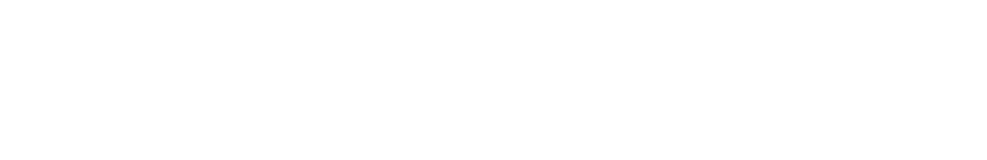
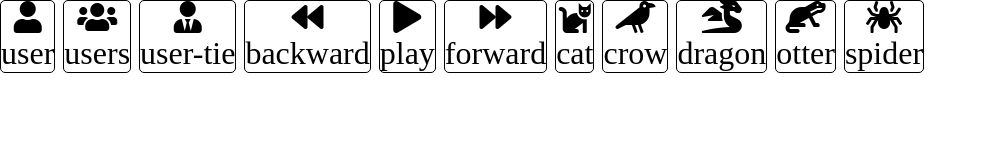
Before and after one commit to simonebresci/js-es6-icons, a plain HTML site: page index.html in a window 1280 px wide. Shown: the whole page, without its empty margins (0-987 px from the left). Drawn offline with Linux system fonts and the light colour scheme.

Commit message:
milestone 1 grafica

```diff
--- a/css/style.css
+++ b/css/style.css
@@ -3,3 +3,12 @@
   margin: 0;
   font-size: 32px;
 }
+
+
+.icon-box{
+  display: inline-block;
+  text-align: center;
+  font-size: 24px;
+  border: 1px solid black;
+  border-radius: 5px;
+}
--- a/index.html
+++ b/index.html
@@ -3,6 +3,7 @@
   <head>
     <meta charset="utf-8">
     <title>Foreach</title>
+    <!-- CSS + Fontawesome -->
     <link rel="stylesheet" href="https://cdnjs.cloudflare.com/ajax/libs/font-awesome/5.15.1/css/all.min.css"
     integrity="sha512-+4zCK9k+qNFUR5X+cKL9EIR+ZOhtIloNl9GIKS57V1MyNsYpYcUrUeQc9vNfzsWfV28IaLL3i96P9sdNyeRssA=="
     crossorigin="anonymous" />
@@ -15,8 +16,18 @@
 
   </head>
   <body>
+    <div class="all-icons-box">
 
+      <!-- ICONA MODELLO -->
+      <!-- <div class="icon-box">
+        <i class="fas fa-cat"></i>
+        <div class="icon-desc">
+          GATTO
+        </div>
+      </div> -->
+      <!-- /ICONA MODELLO -->
 
+    </div>
     <script src="./js/main.js" charset="utf-8"></script>
   </body>
 
--- a/js/main.js
+++ b/js/main.js
@@ -19,79 +19,113 @@
 console.log('Milestone 1*****************************************************');
 const arrayIcone = [
   {
-    nome: 'fast-rewind',
-    prefisso: 'mp3',
-    tipo: 'png',
-    famiglia: 'musica'
+    nome: 'user',
+    prefisso: 'fa',
+    tipo: 'utenti',
+    famiglia: 'fas',
+  },
+  {
+    nome: 'users',
+    prefisso: 'fa',
+    tipo: 'utenti',
+    famiglia: 'fas',
+  },
+  {
+    nome: 'user-tie',
+    prefisso: 'fa',
+    tipo: 'utenti',
+    famiglia: 'fas',
+  },
+  {
+    nome: 'backward',
+    prefisso: 'fa',
+    tipo: 'mp3',
+    famiglia: 'fas',
   },
   {
     nome: 'play',
-    prefisso: 'mp3',
-    tipo: 'png',
-    famiglia: 'musica'
+    prefisso: 'fa',
+    tipo: 'mp3',
+    famiglia: 'fas',
   },
   {
-    nome: 'fast-forward',
-    prefisso: 'mp3',
-    tipo: 'bmp',
-    famiglia: 'musica'
+    nome: 'forward',
+    prefisso: 'fa',
+    tipo: 'mp3',
+    famiglia: 'fas',
   },
   {
-    nome: 'gatto',
-    prefisso: 'ani',
+    nome: 'cat',
+    prefisso: 'fa',
     tipo: 'jpg',
-    famiglia: 'animali',
+    famiglia: 'fas',
   },
   {
-    nome: 'cane',
-    prefisso: 'ani',
-    tipo: 'png',
-    famiglia: 'animali',
+    nome: 'crow',
+    prefisso: 'fa',
+    tipo: 'animali',
+    famiglia: 'fas',
   },
   {
-    nome: 'topo',
-    prefisso: 'ani',
-    tipo: 'jpg',
-    famiglia: 'animali',
+    nome: 'dragon',
+    prefisso: 'fa',
+    tipo: 'animali',
+    famiglia: 'fas',
+  },
+  {
+    nome: 'otter',
+    prefisso: 'fa',
+    tipo: 'animali',
+    famiglia: 'fas',
+  },
+  {
+    nome: 'spider',
+    prefisso: 'fa',
+    tipo: 'animali',
+    famiglia: 'fas',
   }
 ];
 
+// Prendi elementi dal document Html
+let iconeHtml = document.getElementsByClassName('all-icons-box')[0];
 
 arrayIcone.forEach( (element) =>{
-  for (var key in element) {
-    console.log('key :' + element[key]);
-  }
-  console.log('');
+  let {nome, prefisso, famiglia} = element
+  iconeHtml.innerHTML +=`
+  <div class="icon-box">
+    <i class='${famiglia} ${prefisso}-${nome}'> </i>
+    <div> ${nome} </div>
+  </div>
+  `;
 });
-
 
 
 // Milestone 2:
 // - Definire un array di colori e associare ad ogni tipo di icona un colore.
 // - Visualizzare le icone di colore diverso in base al tipo.
-console.log('Milestone 2*****************************************************');
-arrayColori = ['bianco', 'verde', 'blu', 'arancione', 'viola'];
-
-arrayIcone.forEach( (element) => {
-  let {tipo} = element
-  if (tipo === 'jpg' ){
-    element.colore = 'green';
-  }
-  if (tipo === 'png' ){
-    element.colore = 'orange';
-  }
-  if (tipo === 'bmp' ){
-    element.colore = 'blue';
-  }
-
-});
-
-arrayIcone.forEach( (element) =>{
-  for (var key in element) {
-    console.log('key :' + element[key]);
-  }
-  console.log('');
-});
+// console.log('Milestone 2*****************************************************');
+// arrayColori = ['bianco', 'verde', 'blu', 'arancione', 'viola'];
+//
+// arrayIcone.forEach( (element) => {
+//   let {tipo} = element
+//   if (tipo === 'jpg' ){
+//     element.colore = 'green';
+//   }
+//   if (tipo === 'png' ){
+//     element.colore = 'orange';
+//   }
+//   if (tipo === 'bmp' ){
+//     element.colore = 'blue';
+//   }
+//
+// });
+//
+// arrayIcone.forEach( (element) =>{
+//   for (var key in element) {
+//     console.log('key :' + element[key]);
+//   }
+//   console.log('');
+// });
 
 
 // Milestone 3:
```
